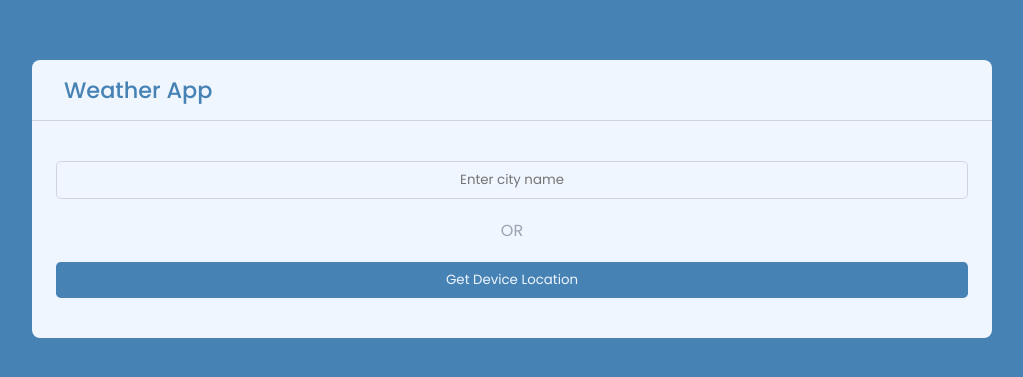
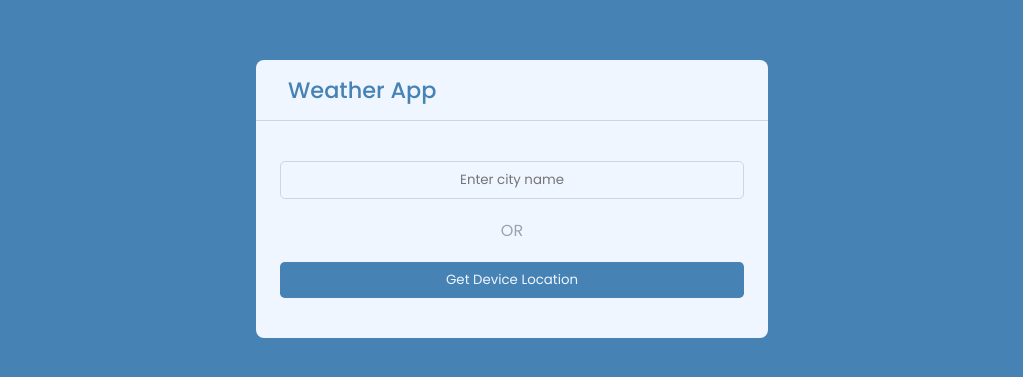
Before and after one commit to nerdyspook/Weather-App, a plain HTML site: page index.html in a window 1280 px wide. Shown: the part 201-578 px from the top of the page, without its empty margins (128-1151 px from the left). Drawn offline with Linux system fonts and the light colour scheme.

Commit message:
styles: css updated

```diff
--- a/css/style.css
+++ b/css/style.css
@@ -184,3 +184,21 @@ button {
 .details p {
   margin-top: -0.5rem;
 }
+
+@media screen and (min-width: 600px) {
+  .container {
+    width: 60vw;
+  }
+}
+
+@media screen and (min-width: 768px) {
+  .container {
+    width: 50vw;
+  }
+}
+
+@media screen and (min-width: 1024px) {
+  .container {
+    width: 40vw;
+  }
+}
```
